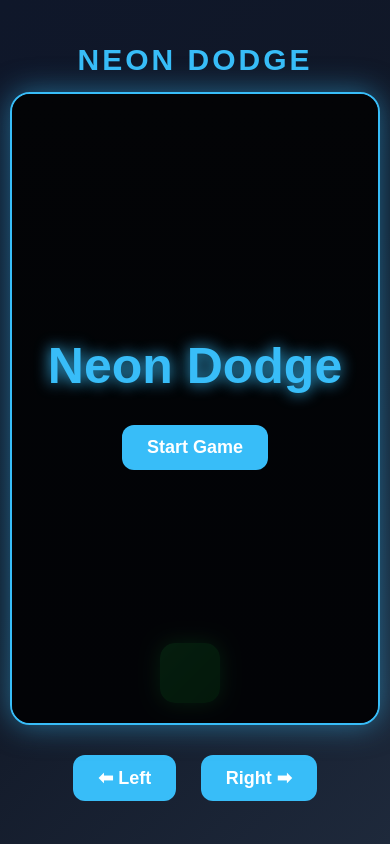
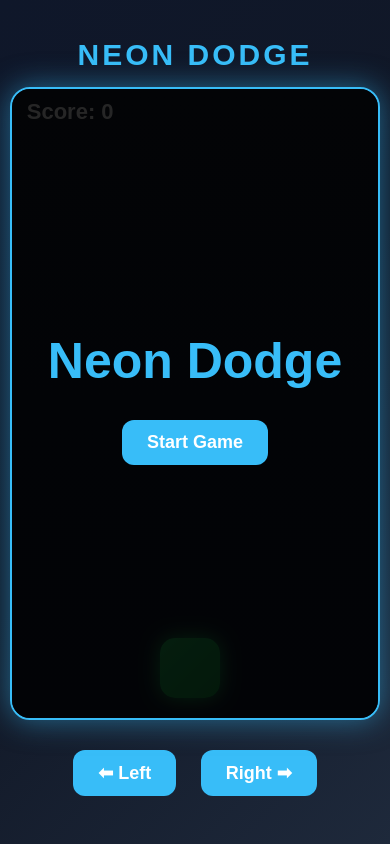
Before and after one commit to Hasnain-Tahirr/Neon-Game, a plain HTML site: page index.html in a window 390 px wide. Drawn offline with Linux system fonts and the light colour scheme.

Commit message:
Add Score Functionality

```diff
--- a/index.html
+++ b/index.html
@@ -12,9 +12,14 @@
 
   <div class="container">
 
+    <!-- GAME TITLE -->
     <h1>NEON DODGE</h1>
 
+    <!-- GAME AREA -->
     <div class="game">
+
+      <!-- SCORE -->
+      <h2 id="score">Score: 0</h2>
 
       <!-- START SCREEN -->
       <div id="startScreen">
--- a/script.js
+++ b/script.js
@@ -1,5 +1,8 @@
 // GAME AREA
 const game = document.querySelector(".game");
+
+// SCORE TEXT
+const scoreText = document.getElementById("score");
 
 // PLAYER
 const player = document.getElementById("player");
@@ -13,6 +16,7 @@ const gameOverScreen = document.getElementById("gameOver");
 const startScreen = document.getElementById("startScreen");
 const startBtn = document.getElementById("startBtn");
 
+
 // PLAYER POSITION
 let playerLeft = game.clientWidth / 2 - 35;
 
@@ -22,8 +26,11 @@ let gameRunning = false;
 // BALL SPEED
 let ballSpeed = 4;
 
-// BALL SPAWN TIME
+// BALL SPAWN RATE
 let spawnRate = 1000;
+
+// SCORE
+let score = 0;
 
 // PLAYER START POSITION
 player.style.left = playerLeft + "px";
@@ -61,7 +68,7 @@ rightBtn.addEventListener("click", () => {
 
 
 
-// MOVE LEFT FUNCTION
+// MOVE LEFT
 function moveLeft(){
 
   if(playerLeft > 0){
@@ -76,7 +83,7 @@ function moveLeft(){
 
 
 
-// MOVE RIGHT FUNCTION
+// MOVE RIGHT
 function moveRight(){
 
   if(playerLeft < game.clientWidth - 70){
@@ -97,7 +104,7 @@ function createBall(){
   // STOP IF GAME OVER
   if(!gameRunning) return;
 
-  // NEW BALL
+  // CREATE NEW BALL
   const ball = document.createElement("div");
 
   ball.classList.add("ball");
@@ -107,9 +114,10 @@ function createBall(){
 
   ball.style.left = randomX + "px";
 
+  // ADD BALL IN GAME
   game.appendChild(ball);
 
-  // BALL TOP
+  // BALL TOP POSITION
   let ballTop = -40;
 
   // BALL FALL
@@ -124,7 +132,7 @@ function createBall(){
 
     }
 
-    // MOVE BALL
+    // MOVE BALL DOWN
     ballTop += ballSpeed;
 
     ball.style.top = ballTop + "px";
@@ -151,11 +159,19 @@ function createBall(){
 
 
 
-    // REMOVE BALL
+    // REMOVE BALL IF OUTSIDE GAME
     if(ballTop > game.clientHeight){
 
+      // SCORE INCREASE
+      score++;
+
+      // UPDATE SCORE TEXT
+      scoreText.innerText = "Score: " + score;
+
+      // STOP BALL
       clearInterval(fall);
 
+      // REMOVE BALL
       ball.remove();
 
     }
@@ -225,19 +241,21 @@ function restartGame(){
 
   location.reload();
 
-};
+}
+
+
 
 // KEYBOARD CONTROLS
 document.addEventListener("keydown",(e) => {
 
-  // LEFT KEY
+  // LEFT ARROW
   if(e.key === "ArrowLeft"){
 
     moveLeft();
 
   }
 
-  // RIGHT KEY
+  // RIGHT ARROW
   if(e.key === "ArrowRight"){
 
     moveRight();
--- a/style.css
+++ b/style.css
@@ -25,9 +25,8 @@ body{
   align-items:center;
 }
 
-/* GAME TITLE */
+/* TITLE */
 h1{
-  margin-top: 10px;
   margin-bottom:15px;
   font-size:45px;
   color:#38bdf8;
@@ -45,6 +44,16 @@ h1{
   position:relative;
   overflow:hidden;
   box-shadow:0 0 30px rgba(56,189,248,0.5);
+}
+
+/* SCORE */
+#score{
+  position:absolute;
+  top:10px;
+  left:15px;
+  z-index:100;
+  font-size:30px;
+  color:white;
 }
 
 /* PLAYER */
@@ -110,7 +119,6 @@ button:hover{
   font-size:50px;
   margin-bottom:20px;
   color:#38bdf8;
-  text-shadow:0 0 15px #38bdf8;
 }
 
 /* GAME OVER */
@@ -130,7 +138,6 @@ button:hover{
   font-size:50px;
   margin-bottom:20px;
   color:#ff4d4d;
-  text-shadow:0 0 15px red;
 }
 
 /* MOBILE */
@@ -150,4 +157,8 @@ button:hover{
     height:60px;
   }
 
+  #score{
+    font-size:22px;
+  }
+
 }
```
